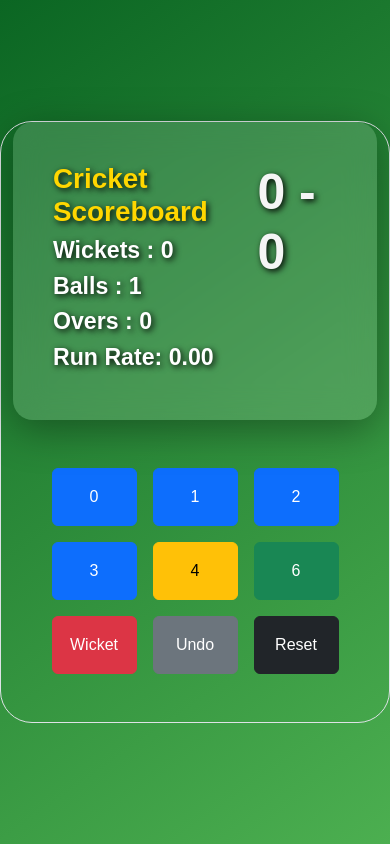
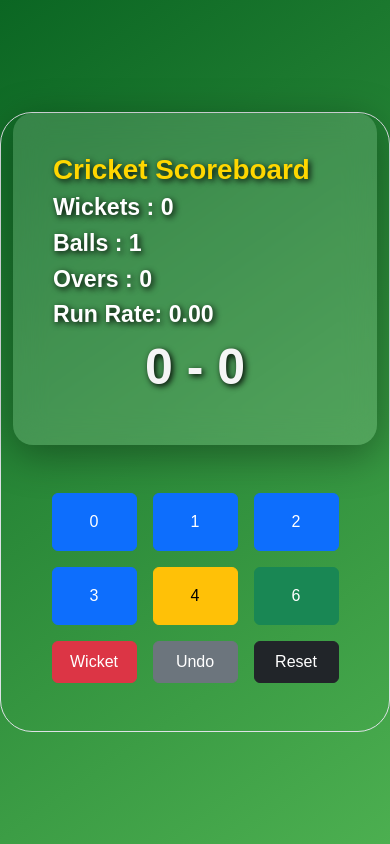
Before and after one commit to NithishKumar-git/scoreboard, a React (Vite) app: page / in a window 390 px wide. Built offline with nearby package versions, Linux system fonts and the light colour scheme.

Commit message:
ScoreCard

```diff
--- a/src/assets/components/GuessTheNumber.css
+++ b/src/assets/components/GuessTheNumber.css
@@ -48,7 +48,18 @@ h3{
 }
 
 @media (max-width: 1200px) {
+    .scorecard-1{
+        display: flex;
+        flex-direction: column;
+    }
     .scorecardright> h1 {
+        display: flex;
+        align-items: center;
+        justify-content: center;
         font-size: 50px;
     }
+
+    .scorecardleft>h1{
+        width: 100%;
+    }
 }
--- a/src/assets/components/GuessTheNumber.jsx
+++ b/src/assets/components/GuessTheNumber.jsx
@@ -75,9 +75,9 @@ const GuessTheNumber = () => {
                         <button className='btn btn-success col-3 p-3' onClick={() => anyClick(() => setRun(run + 6))}>6</button>
 
 
-                             <button className='btn btn-danger  p-3 col-3' onClick={() => anyClick(() => setWicket(wicket + 1))}>Wicket</button>
-                            <button className='btn btn-secondary  p-3 col-3' onClick={undoScore}>Undo</button>
-                            <button className='btn btn-dark  p-3 col-3' onClick={resetScore}>Reset</button>
+                             <button className='btn btn-danger  p-2 col-3' onClick={() => anyClick(() => setWicket(wicket + 1))}>Wicket</button>
+                            <button className='btn btn-secondary  p-2 col-3 col-lg-3' onClick={undoScore}>Undo</button>
+                            <button className='btn btn-dark  p-2 col-3 col-lg-3' onClick={resetScore}>Reset</button>
 
                     </div>
                 </div>
```
